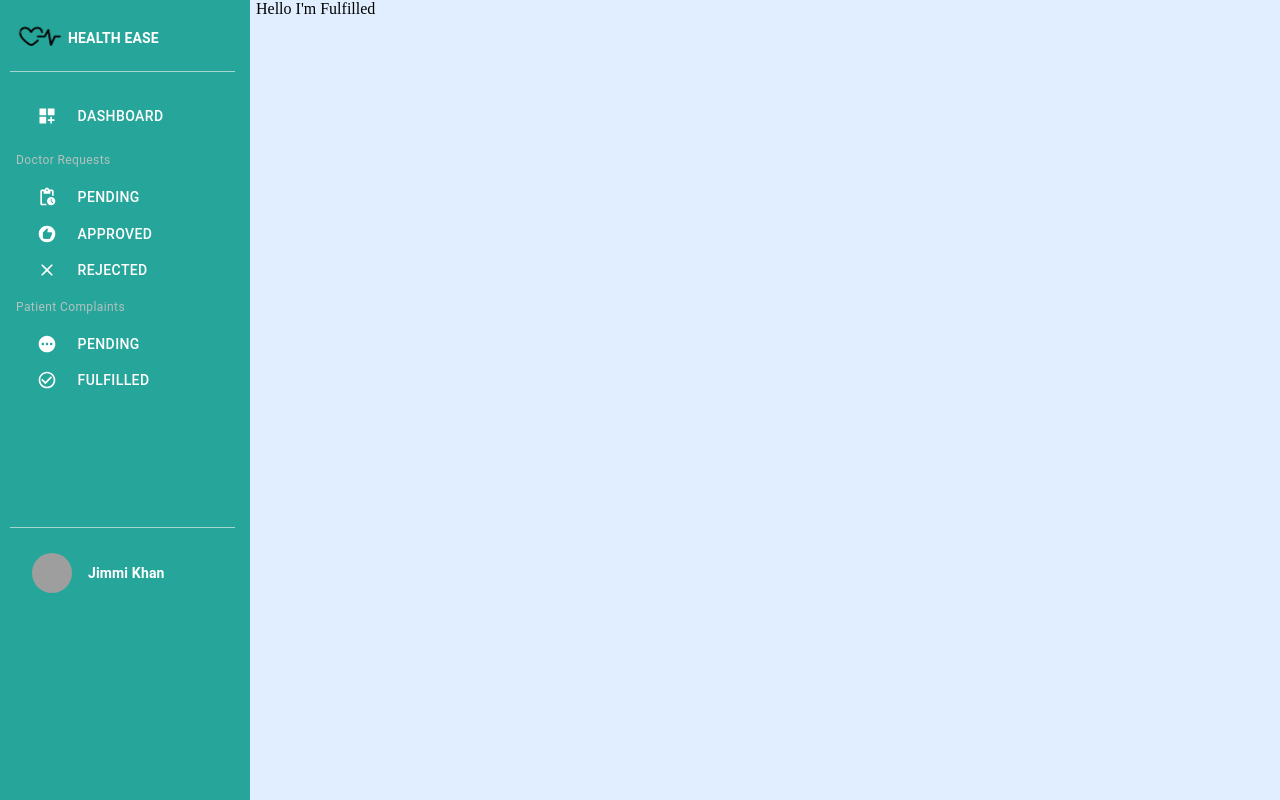
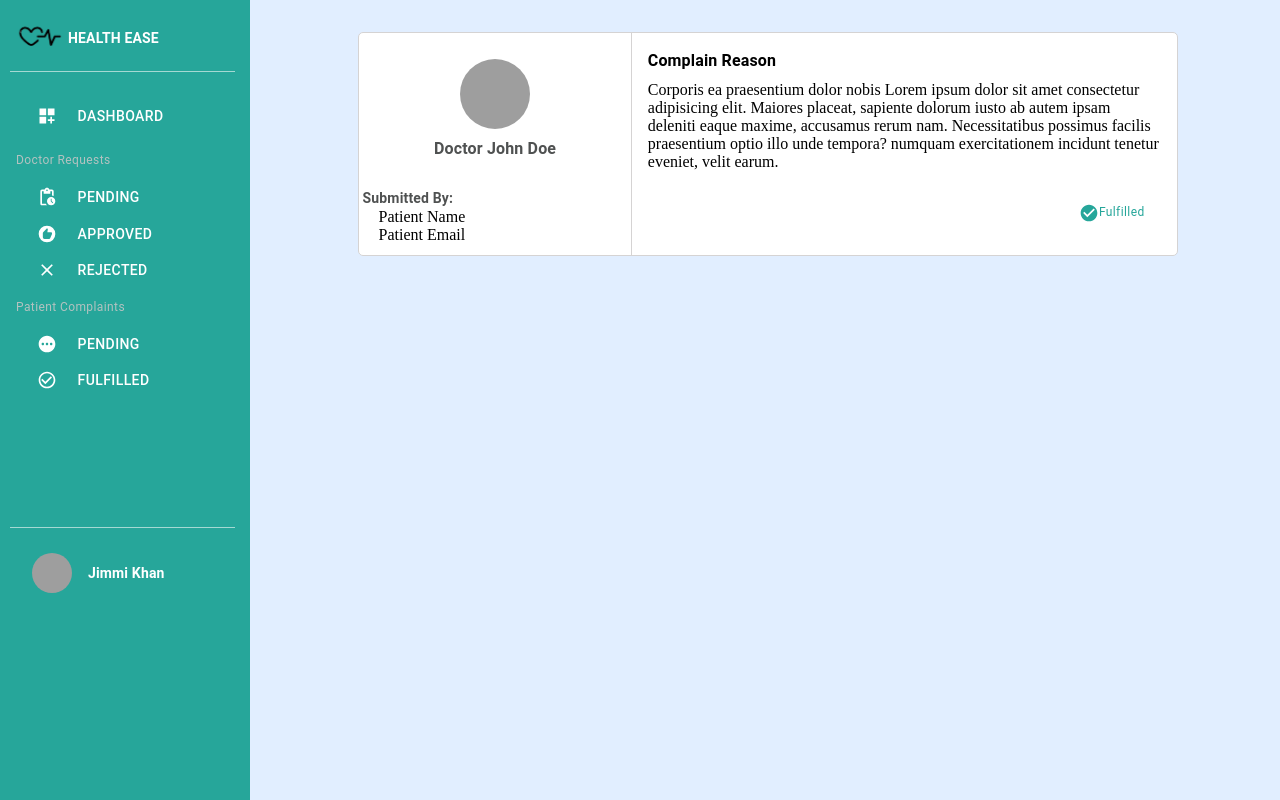
Before and after one commit to hamzay050/fyp-admin, a Next.js app: page /Admin/patient-complaints/fulfilled in a window 1280 px wide. Built offline with nearby package versions, Linux system fonts and the light colour scheme; grey boxes are pictures that could not be loaded.

Commit message:
updated complaint

```diff
--- /dev/null
+++ b/components/Admin/FulfilledComplaint/index.js
@@ -0,0 +1,35 @@
+import {Box,Typography,Grid, Button,Avatar} from '@mui/material'
+import CheckCircleIcon from '@mui/icons-material/CheckCircle';
+
+export default function FulfilledComplaint() {
+  return (
+    <>
+         <Box sx={{display:'flex',justifyContent:'center',margin:'2rem 0'}}>
+      <Grid container sx={{backgroundColor:'white',border:'1px solid #d5d3d3',borderRadius:'5px',width:'80%',minHeight:'200px',maxHeight:'auto'}}>
+        <Grid item xs={4} sx={{borderRight:'1px solid #d5d3d3'}}>
+    <Box sx={{height:'66%',display:'flex',justifyContent:'center',margin:'0.5rem 0 0 0',alignItems:'center',flexDirection:'column'}}>
+    <Avatar alt="Remy Sharp" sx={{width:'70px',height:'70px'}} src="/static/images/avatar/1.jpg" />
+    <Typography variant='body1' sx={{fontWeight:'600',color:'#3c3e3ee6',margin:'0.5rem 0'}}>Doctor John Doe</Typography>
+          </Box>
+          <Box sx={{display:'flex',justifyContent:'start',flexDirection:'column',margin:'0 0.2rem'}}>
+            <Typography variant='body2' sx={{fontWeight:'600',color:'#3c3e3ee6'}}>Submitted By:</Typography>
+            <Typography variant='p' sx={{marginLeft:'1rem'}}>Patient Name</Typography>
+            <Typography variant='p' sx={{marginLeft:'1rem'}}>Patient Email</Typography>
+          </Box>
+        </Grid>
+        <Grid item xs={8}>
+          <Box sx={{margin:'1rem'}}>
+            <Typography variant='body1' sx={{fontWeight:'600',marginBottom:'0.5rem'}}>Complain Reason</Typography>
+            <Typography variant='p'>Corporis ea praesentium dolor nobis Lorem ipsum dolor sit amet consectetur adipisicing elit. Maiores placeat, sapiente dolorum iusto ab autem ipsam deleniti eaque maxime, accusamus rerum nam. Necessitatibus possimus facilis praesentium optio illo unde tempora? numquam exercitationem incidunt tenetur eveniet, velit earum.</Typography>
+          </Box>
+          <Box sx={{display:'flex',justifyContent:'end',margin:'2rem'}}>
+            <CheckCircleIcon fontSize='small' color='primary'/>
+            <Typography variant='caption' color='primary'>Fulfilled</Typography>
+        </Box>
+        </Grid>
+      </Grid>
+
+    </Box>
+    </>
+  )
+}
--- a/pages/Admin/patient-complaints/fulfilled/index.js
+++ b/pages/Admin/patient-complaints/fulfilled/index.js
@@ -1,9 +1,10 @@
 import React from 'react'
+import FulfilledComplaint from '@/components/Admin/FulfilledComplaint'
 
 export default function index() {
   return (
-    <div>
-      Hello I'm Fulfilled
-    </div>
+    <>
+     <FulfilledComplaint/>
+    </>
   )
 }
```
Also changed, not shown: components/Admin/PendingComplaint/index.js (added, +32 -0 lines), pages/Admin/patient-complaints/pending/index.js (+4 -3 lines).
